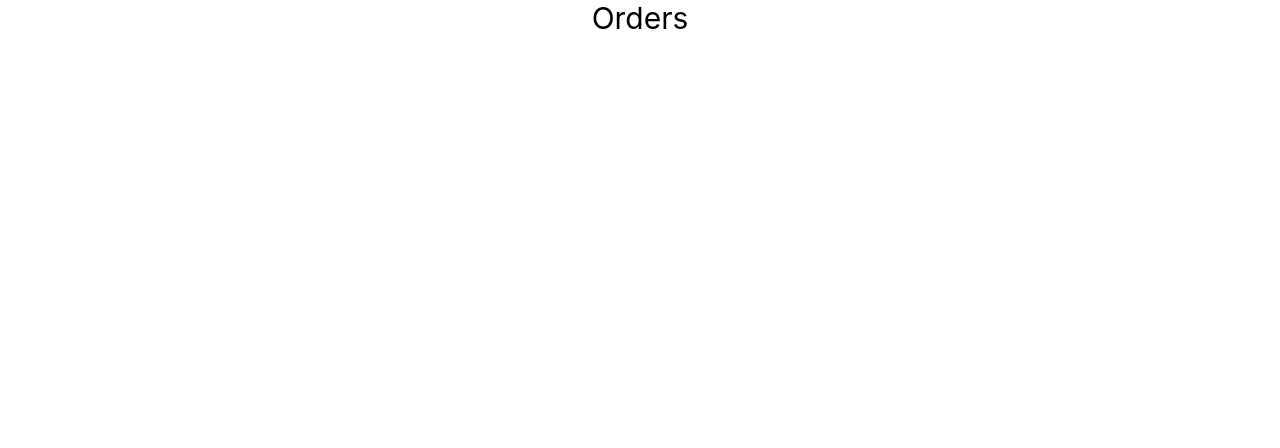
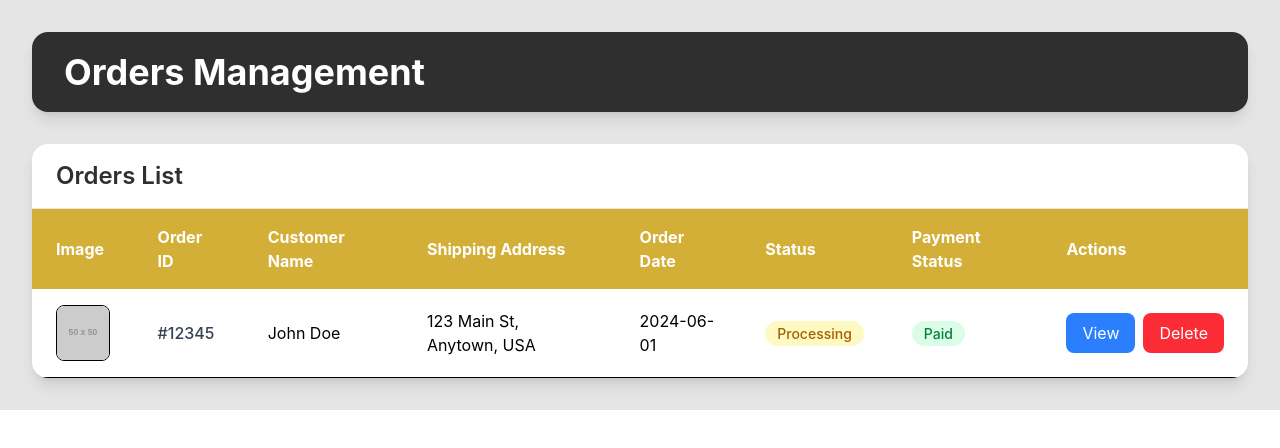
Before and after one commit to Y-Dilshan/gym_management_system_group_project, a React (Vite) app in the folder gms_frontend/: page /admin/orders in a window 1280 px wide. Shown: the top 448 px of the page. Built offline with nearby package versions, Linux system fonts and the light colour scheme.

Commit message:
created admin orders page

```diff
--- a/gms_frontend/src/App.jsx
+++ b/gms_frontend/src/App.jsx
@@ -11,6 +11,7 @@ import AdminOrdersPage from "./pages/admin/adminOrdersPage.jsx";
 import ApplyAsTrainer from "./pages/applyAsTrainer.jsx";
 import TrainerApplicationsPage from "./pages/admin/TrainerApplicationsPage.jsx";
 import AdminUsersPage from "./pages/admin/adminUsersPage.jsx";
+import AdminProductPage from "./pages/admin/adminProductPage.jsx"
 
 function App() {
   return (
@@ -27,11 +28,12 @@ function App() {
             <Route path="/products" element={<ProductsPage />} />
 
             <Route path="/admin" element={<AdminDashboard />} />
-
+            <Route path="/admin/products" element={<AdminProductPage />} />
             <Route path="/admin/add-product" element={<AdminAddProduct />} />
             <Route path="/admin/users" element={<AdminUsersPage />} />
             <Route path="/admin/orders" element={<AdminOrdersPage />} />
             <Route path="/admin/trainer-applications" element={<TrainerApplicationsPage />} />
+            <Route path="/admin/users" element={<AdminUsersPage />} />
           </Routes>
         </div>
       </BrowserRouter>
--- a/gms_frontend/src/pages/admin/adminOrdersPage.jsx
+++ b/gms_frontend/src/pages/admin/adminOrdersPage.jsx
@@ -1,8 +1,56 @@
-export default function AdminOrdersPage(){
+export default function AdminOrdersPage() {
+  return (
+    <div className="w-full h-full p-8 bg-[#E5E5E5]">
 
-    return(
-        <div className="w-full h-full flex items-center justify-center">
-            <h1 className="text-3xl">Orders</h1>
+      {/* Header */}
+      <div className="bg-[#2F2F2F] rounded-2xl shadow-lg px-8 py-5 mb-8">
+        <h1 className="text-4xl font-bold text-white"> Orders Management </h1>
+      </div>
+
+      {/* Table Container */}
+      <div className="bg-white rounded-2xl shadow-lg overflow-hidden">
+        <div className="px-6 py-4 border-b border-gray-200">
+          <h2 className="text-2xl font-semibold text-[#2F2F2F]"> Orders List </h2>
         </div>
-    )
+
+        <div className="overflow-x-auto">
+          <table className="w-full">
+            <thead className="bg-[#D4AF37] text-white">
+              <tr>
+                <th className="px-6 py-4 text-left">Image</th>
+                <th className="px-6 py-4 text-left">Order ID</th>
+                <th className="px-6 py-4 text-left">Customer Name</th>
+                <th className="px-6 py-4 text-left">Shipping Address</th>
+                <th className="px-6 py-4 text-left">Order Date</th>
+                <th className="px-6 py-4 text-left">Status</th>
+                <th className="px-6 py-4 text-left">Payment Status</th>
+                <th className="px-6 py-4 text-left">Actions</th>
+              </tr>
+            </thead>
+
+            <tbody>
+              <tr className="border-b hover:bg-gray-50 transition">
+                <td className="px-6 py-4"><img src="https://via.placeholder.com/50" alt="Product" className="w-14 h-14 rounded-lg object-cover border" /></td>
+                <td className="px-6 py-4 font-medium text-gray-700"> #12345 </td>
+                <td className="px-6 py-4"> John Doe </td>
+                <td className="px-6 py-4"> 123 Main St, Anytown, USA </td>
+                <td className="px-6 py-4"> 2024-06-01 </td>
+                <td className="px-6 py-4"> <span className="bg-yellow-100 text-yellow-700 px-3 py-1 rounded-full text-sm font-medium"> Processing </span> </td>
+                <td className="px-6 py-4"> <span className="bg-green-100 text-green-700 px-3 py-1 rounded-full text-sm font-medium"> Paid </span> </td>
+
+                <td className="px-6 py-4">
+                    <div className="flex gap-2">
+                        <button className="bg-blue-500 text-white px-4 py-2 rounded-lg hover:bg-blue-600 transition"> View </button>
+                        <button className="bg-red-500 text-white px-4 py-2 rounded-lg hover:bg-red-600 transition"> Delete </button>
+                    </div>
+                </td>
+             </tr>
+            </tbody>
+        </table>
+        </div>
+
+      </div>
+
+    </div>
+  );
 }
--- a/gms_frontend/src/pages/admin/adminProductPage.jsx
+++ b/gms_frontend/src/pages/admin/adminProductPage.jsx
@@ -1,4 +1,4 @@
-export default function AdminUsersPage(){
+export default function AdminProductPage(){
 
     return(
         <div className="w-full h-full flex items-center justify-center">
--- a/gms_frontend/src/pages/adminDashboard.jsx
+++ b/gms_frontend/src/pages/adminDashboard.jsx
@@ -30,7 +30,7 @@ export default function AdminDashboard() {
 
                     <div className="flex flex-col gap-2">
                         <Link to="/admin/products" className="flex items-center gap-3 p-3 rounded-lg hover:bg-gray-700 transition" > <FaClipboardList size={22} /> Products </Link>
-                        <Link o="/admin/users" className="flex items-center gap-3 p-3 rounded-lg hover:bg-gray-700 transition" > <LuUsers size={22} /> Users </Link>
+                        <Link to="/admin/users" className="flex items-center gap-3 p-3 rounded-lg hover:bg-gray-700 transition" > <LuUsers size={22} /> Users </Link>
                         <Link to="/admin/orders" className="flex items-center gap-3 p-3 rounded-lg hover:bg-gray-700 transition" > <LiaThListSolid size={22} /> Orders </Link>
                         <Link to="/admin/payments" className="flex items-center gap-3 p-3 rounded-lg hover:bg-gray-700 transition" > <MdPayments size={22} /> Memberships </Link>
                     </div>
```
